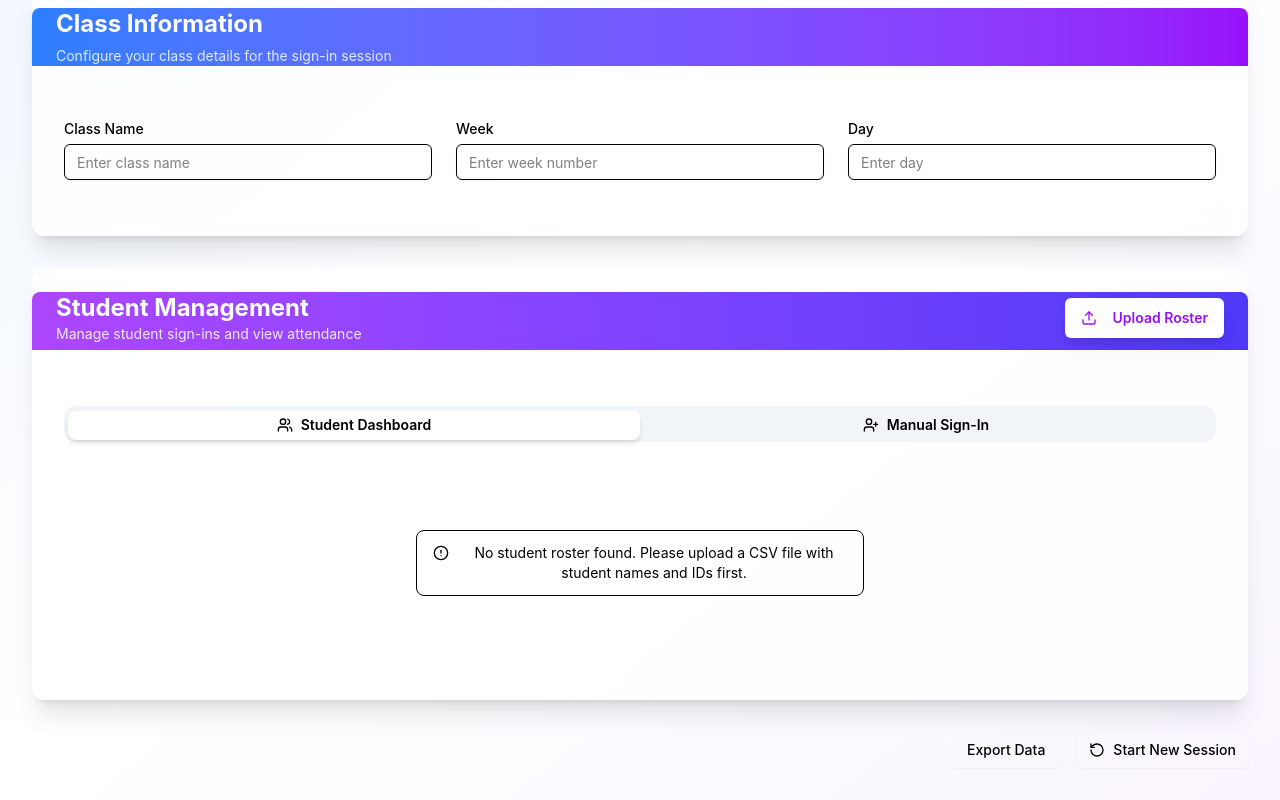
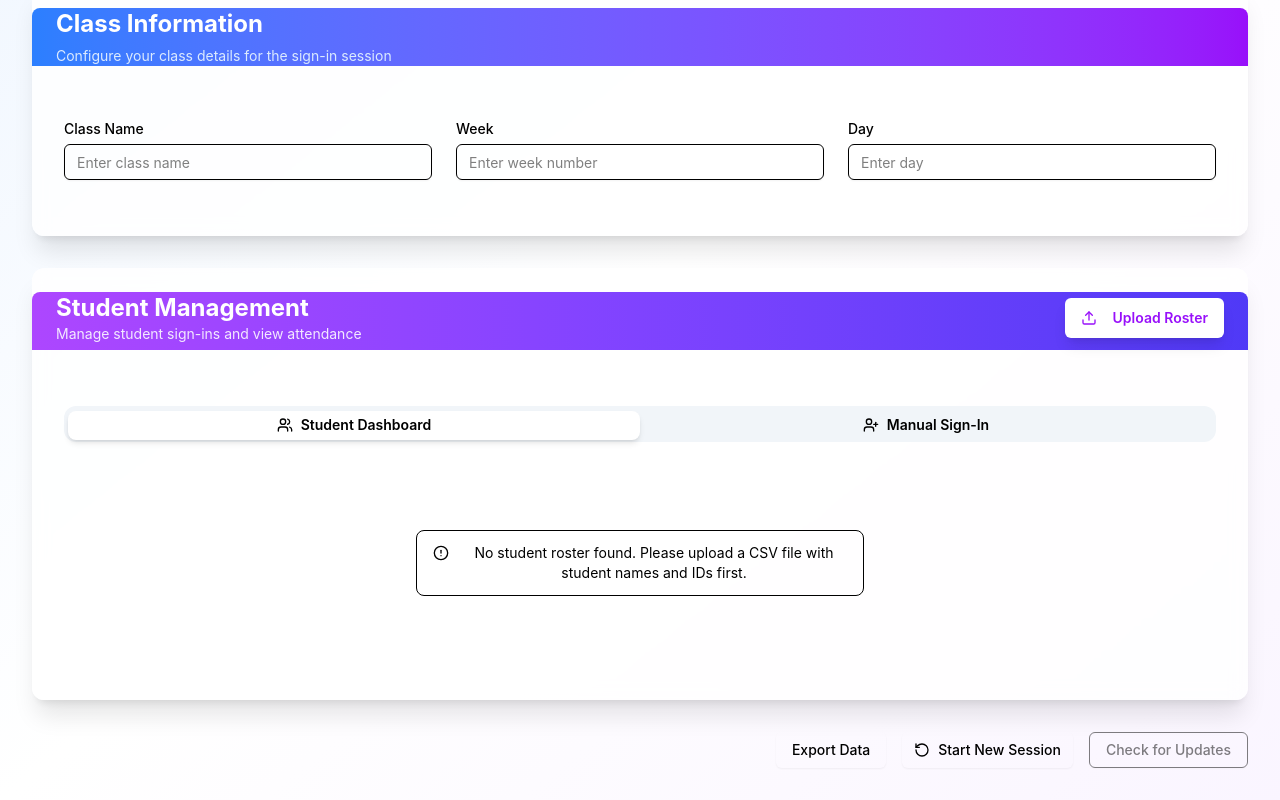
Before and after one commit to johnnyrobot/labcheck, a React (Vite) app: page / in a window 1280 px wide. Shown: the part 220-1020 px from the top of the page. Built offline with nearby package versions, Linux system fonts and the light colour scheme.

Commit message:
fix: Correct UI issues and enhance update notifications

```diff
--- a/src/App.jsx
+++ b/src/App.jsx
@@ -142,7 +142,10 @@ function App() {
         <div className="flex justify-end items-center gap-4">
           <ExportButton />
           <ClearDataButton />
-          {isUpdateAvailable && <UpdateAppButton onClick={() => setUpdateModalOpen(true)} />}
+          <UpdateAppButton
+            onClick={() => setUpdateModalOpen(true)}
+            isUpdateAvailable={isUpdateAvailable}
+          />
         </div>
 
         {/* Roster Upload Modal */}
--- a/src/components/StudentDashboard.jsx
+++ b/src/components/StudentDashboard.jsx
@@ -145,7 +145,7 @@ const StudentDashboard = () => {
         </div>
         <div className="flex items-center gap-2">
           <Button
-            variant={viewMode === 'card' ? 'secondary' : 'outline'}
+            variant={viewMode === 'list' ? 'secondary' : 'outline'}
             size="sm"
             onClick={() => setViewMode('card')}
           >
@@ -153,7 +153,7 @@ const StudentDashboard = () => {
             Card View
           </Button>
           <Button
-            variant={viewMode === 'list' ? 'secondary' : 'outline'}
+            variant={viewMode === 'card' ? 'secondary' : 'outline'}
             size="sm"
             onClick={() => setViewMode('list')}
           >
@@ -230,7 +230,7 @@ const StudentDashboard = () => {
                         : status === 'not-signed-in'
                         ? 'bg-gradient-to-r from-blue-500 to-purple-500 hover:from-blue-600 hover:to-purple-600 text-white'
                         : ''
-                    }`}
+                    } ${status === 'signed-out' ? 'w-full px-4' : ''}`}
                   >
                     {getButtonText(status)}
                   </Button>
@@ -289,7 +289,7 @@ const StudentDashboard = () => {
                           : status === 'not-signed-in'
                           ? 'bg-gradient-to-r from-blue-500 to-purple-500 hover:from-blue-600 hover:to-purple-600 text-white'
                           : ''
-                      }`}
+                      } ${status === 'signed-out' ? 'w-32 px-4' : ''}`}
                     >
                       {getButtonText(status)}
                     </Button>
@@ -314,7 +314,7 @@ const StudentDashboard = () => {
       {/* Sign Out Confirmation Modal */}
       {selectedStudent && isSignOutConfirmOpen && (
         <div className="fixed inset-0 bg-black/50 flex items-center justify-center z-50">
-          <Card className="w-full max-w-md mx-4">
+          <Card className="w-full max-w-md mx-4 bg-white">
             <CardHeader>
               <CardTitle>Confirm Sign Out</CardTitle>
             </CardHeader>
@@ -326,6 +326,7 @@ const StudentDashboard = () => {
                 </Button>
                 <Button
                   variant="destructive"
+                  className="bg-red-600 text-white hover:bg-red-700"
                   onClick={handleConfirmSignOut}
                 >
                   Sign Out
@@ -337,7 +338,7 @@ const StudentDashboard = () => {
       )}
 
       {/* Sign Out Modal */}
-      {selectedStudent && (
+      {selectedStudent && isSignOutModalOpen && (
         <SignOutModal
           open={isSignOutModalOpen}
           handleClose={handleCloseModals}
--- a/src/components/UpdateAppButton.jsx
+++ b/src/components/UpdateAppButton.jsx
@@ -1,10 +1,10 @@
 import React from 'react';
 import { Button } from './ui/button';
 
-const UpdateAppButton = ({ onClick }) => {
+const UpdateAppButton = ({ onClick, isUpdateAvailable }) => {
   return (
-    <Button onClick={onClick} variant="outline">
-      Update App
+    <Button onClick={onClick} variant="outline" disabled={!isUpdateAvailable}>
+      {isUpdateAvailable ? 'Update Available' : 'Check for Updates'}
     </Button>
   );
 };
```
